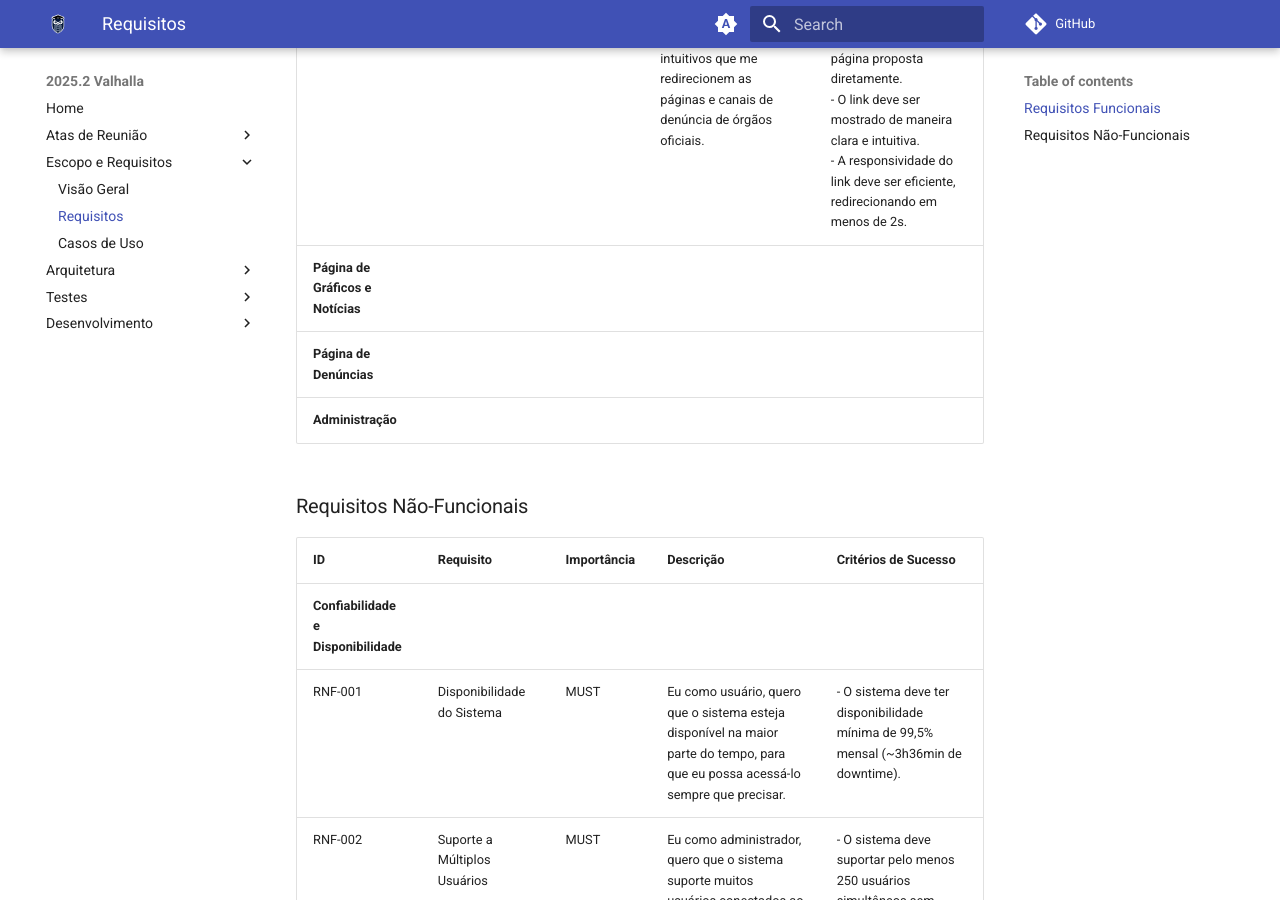
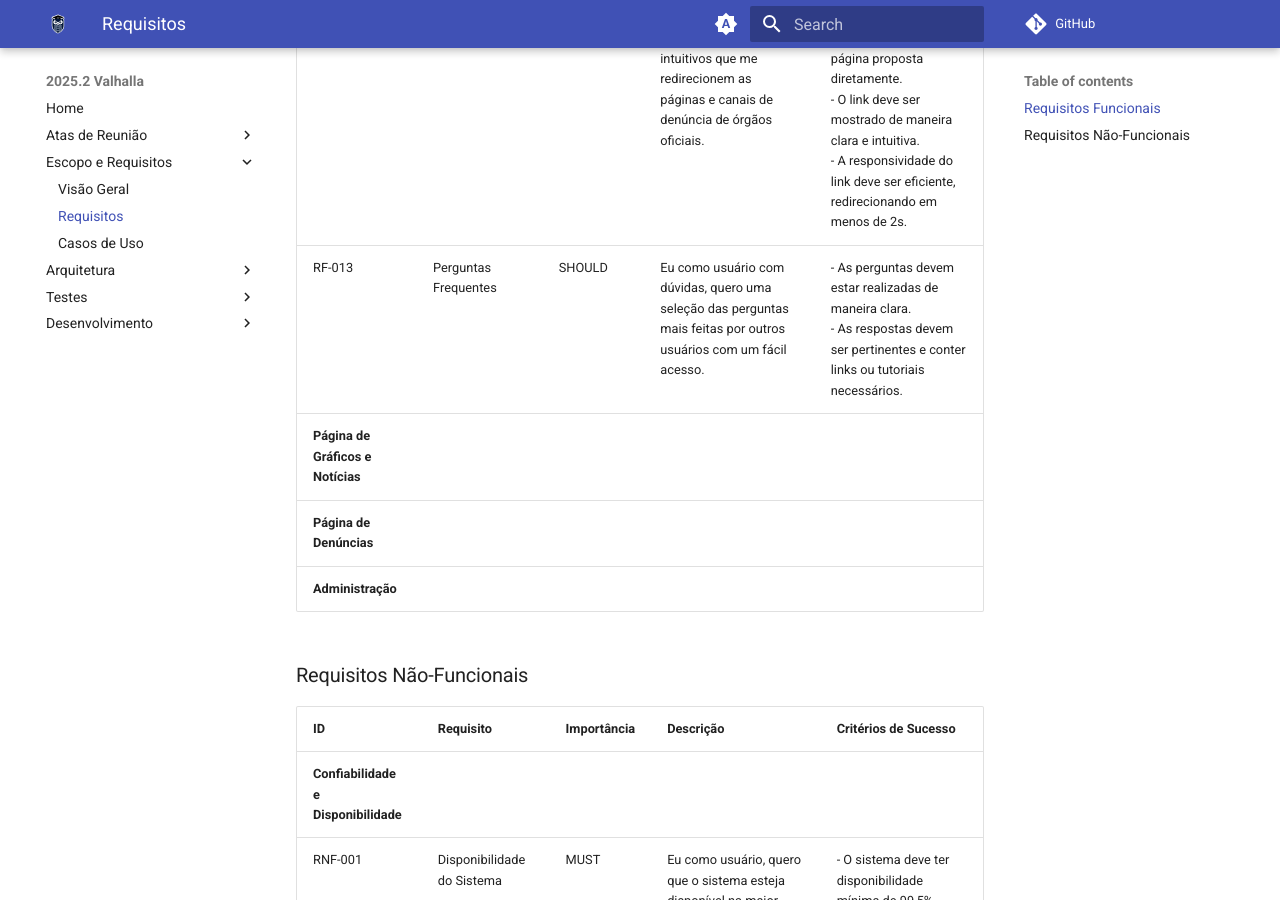
Before and after one commit to fga-eps-mds/2025.2-Valhalla-Docs, an MkDocs documentation site: the page built from docs/escopo-requisitos/Requisitos.md, in a window 1280 px wide and 900 px high, scrolled down 2915 px. Built offline with MkDocs 1.6.1 and Material for MkDocs 9.7.7, drawn with Linux system fonts in a browser that asks for light colours; comment, search, counter and statistics services are not loaded.

Commit message:
doc - preenche RF 013 da Página de Orientação
Co-authored-by: Devv-Antonio <Devv-Antonio@users.noreply.github.com>

```diff
--- a/docs/escopo-requisitos/Requisitos.md
+++ b/docs/escopo-requisitos/Requisitos.md
@@ -21,6 +21,7 @@ Esta tabela lista todos os requisitos do projeto, sua prioridade e descrição d
 | **Página de Orientação** | | | | |
 | RF-011 | Guia de Denúncia | MUST | Eu como usuário que não sabe a quem recorrer, quero uma página que possua o passo a passo para realizar denúncias de acordo com a minha necessidade. | - Fluxo claro de etapas para cada tipo de denúncia.<br>- Disponibilidade de links de acesso direto aos órgãos competentes.<br>- Linguagem simples e acessível.<br>- O usuário deve conseguir realizar todos os processos sem necessitar de informações exteriores. |
 | RF-012 | Links para Denúncia | MUST | Eu como usuário quero links de acesso claros e intuitivos que me redirecionem as páginas e canais de denúncia de órgãos oficiais. | - O link deve redirecionar para a página proposta diretamente.<br>- O link deve ser mostrado de maneira clara e intuitiva.<br>- A responsividade do link deve ser eficiente, redirecionando em menos de 2s. |
+| RF-013 | Perguntas Frequentes | SHOULD | Eu como usuário com dúvidas, quero uma seleção das perguntas mais feitas por outros usuários com um fácil acesso. | - As perguntas devem estar realizadas de maneira clara.<br>- As respostas devem ser pertinentes e conter links ou tutoriais necessários. |
 | **Página de Gráficos e Notícias** | | | | |
 | **Página de Denúncias** | | | | |
 | **Administração** | | | | |
```
